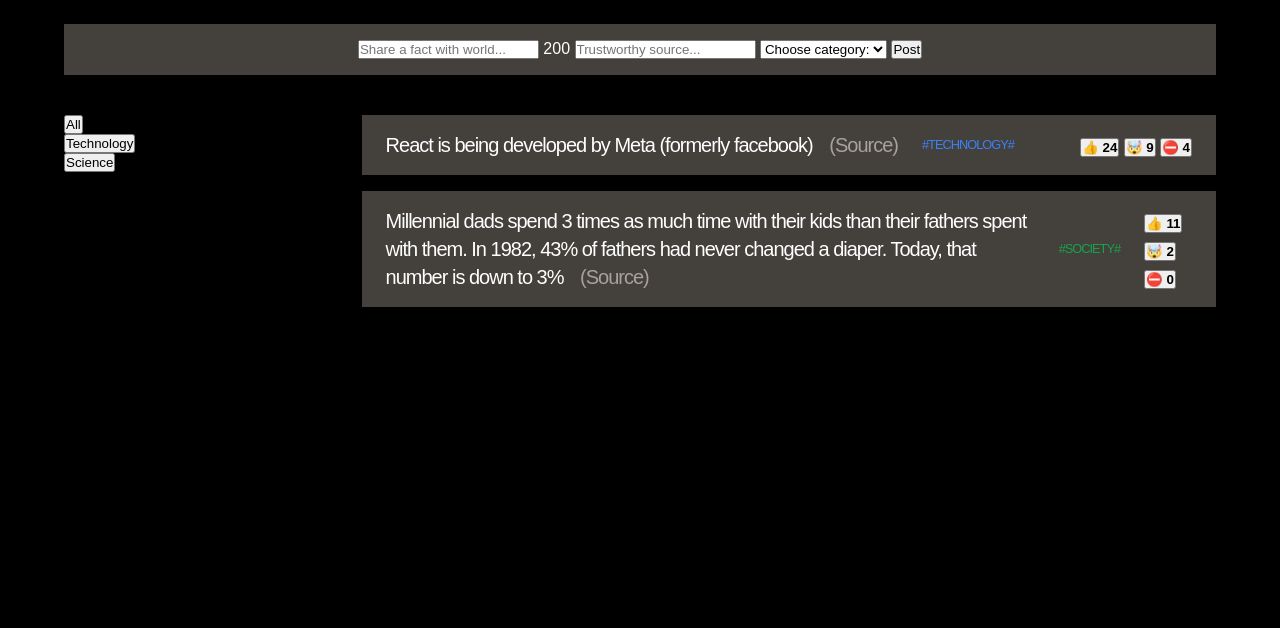
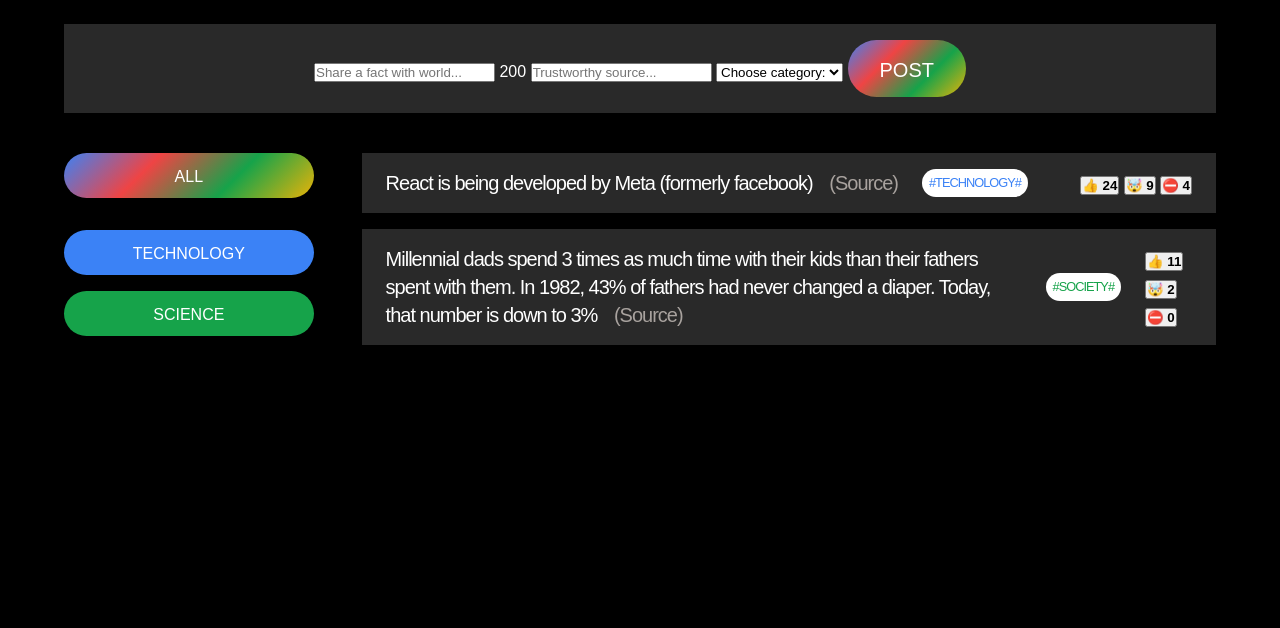
Before and after one commit to gurkanyigitgr/today_i_learned, a plain HTML site: page index.html in a window 1280 px wide. Shown: the part 172-800 px from the top of the page. Drawn offline with Linux system fonts and the light colour scheme; a web font is replaced by a local one.

Commit message:
styling buttons

```diff
--- a/index.html
+++ b/index.html
@@ -28,7 +28,7 @@
           <h1>Today I Learned</h1>
         </div>
 
-        <button>Share a fact</button>
+        <button class="btn btn-large">Share a fact</button>
       </header>
 
       <form class="fact-form">
@@ -41,19 +41,29 @@
           <option value="science">Science</option>
           <option value="finance">Finance</option>
         </select>
-        <button>Post</button>
+        <button class="btn btn-large">Post</button>
       </form>
       <main class="main">
         <aside>
           <ul>
-            <li>
-              <button>All</button>
+            <li class="category">
+              <button class="btn btn-all-categories">All</button>
             </li>
-            <li>
-              <button>Technology</button>
+            <li class="category">
+              <button
+                class="btn btn-category"
+                style="background-color: #3b82f6"
+              >
+                Technology
+              </button>
             </li>
-            <li>
-              <button>Science</button>
+            <li class="category">
+              <button
+                class="btn btn-category"
+                style="background-color: #16a34a"
+              >
+                Science
+              </button>
             </li>
           </ul>
         </aside>
--- a/style.css
+++ b/style.css
@@ -26,7 +26,7 @@ body {
 }
 
 .fact-form {
-  background-color: #44403c;
+  background-color: #292929;
   margin-bottom: 2.5rem;
   padding: 1rem 2.5rem;
   text-align: center;
@@ -57,10 +57,14 @@ h1 {
   margin-top: 6px;
 }
 
+.category {
+  margin-bottom: 1rem;
+}
+
 .fact {
   font-size: 1.25rem;
   line-height: 1.4;
-  background-color: #44403c;
+  background-color: #292929;
   margin-bottom: 1rem;
   padding: 1rem 1.5rem;
   letter-spacing: -1px;
@@ -70,6 +74,10 @@ h1 {
 }
 
 .tag {
+  border-radius: 50px;
+  background-color: rgb(255, 255, 255);
+  padding: 5px 7px;
+  cursor: pointer;
   text-transform: uppercase;
   font-size: 0.8rem;
   font-family: "Coiny", sans-serif;
@@ -94,3 +102,33 @@ ul {
 .source:active {
   color: #3b82f6;
 }
+
+.btn {
+  border: none;
+  border-radius: 100px;
+  cursor: pointer;
+  font-family: "Coiny", sans-serif;
+  line-height: 1;
+  text-transform: uppercase;
+  font-size: 1rem;
+  padding: 16px 0 13px;
+  background-image: linear-gradient(135deg, #3b82f6, #ef4444, #16a34a, #eab308);
+  color: inherit;
+  transition: 0.5s;
+}
+.btn:hover {
+  transform: scale(110%) rotate(-2deg);
+}
+
+.btn-large {
+  font-size: 20px;
+  padding: 20px 32px 17px;
+}
+.btn-all-categories {
+  margin-bottom: 1rem;
+  width: 100%;
+}
+.btn-category {
+  width: 100%;
+  background-image: none;
+}
```
